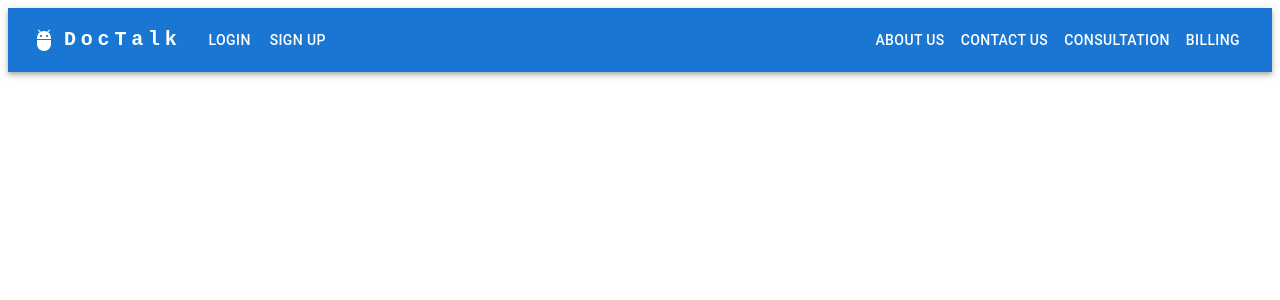
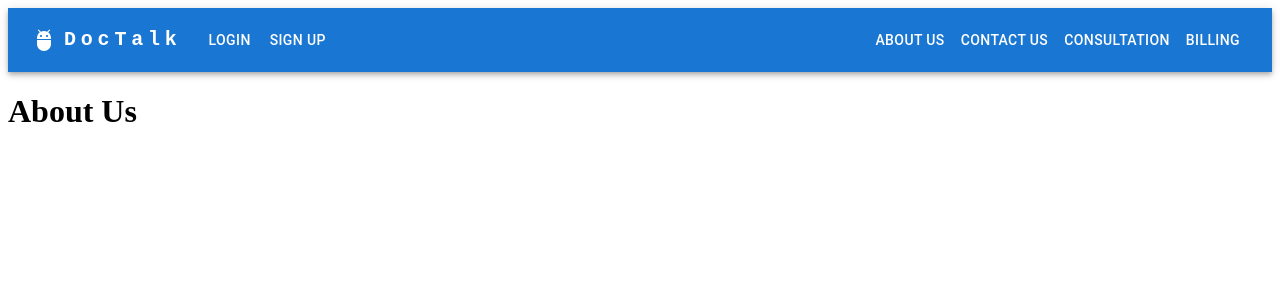
Before and after one commit to femke77/DocTalk, a React (Create React App) app in the folder doctalk/: page /about in a window 1280 px wide. Shown: the top 300 px of the page. Built offline with nearby package versions, Linux system fonts and the light colour scheme.

Commit message:
adding the HomePage

```diff
--- a/doctalk/src/App.js
+++ b/doctalk/src/App.js
@@ -1,5 +1,8 @@
 import React from "react";
 import Header from "./components/Header";
+import AboutUs from "./components/AboutUs";
+import Home from "./components/Home";
+
 import { BrowserRouter as Router, Routes, Route } from 'react-router-dom';
 import {
   ApolloClient,
@@ -36,6 +39,12 @@ function App() {
         <Router>
 
           <Header />
+          <Routes>
+
+            <Route path="/" element={<Home />} />
+            <Route path="/about" element={<AboutUs />} />
+
+          </Routes>
 
         </Router>
       </ApolloProvider>
--- /dev/null
+++ b/doctalk/src/components/AboutUs.js
@@ -0,0 +1,10 @@
+ import React from "react";
+
+ export default function AboutUs() {
+    return (
+        <div>
+            <h1> About Us</h1>
+
+        </div>
+    )
+    }
--- /dev/null
+++ b/doctalk/src/components/Home.js
@@ -0,0 +1,9 @@
+import React from "react";
+
+export default function Home() {
+    return (
+        <div>
+            <h1> Home</h1>
+            </div>
+    )
+}
```
Lines whose indentation alone changed are shown as unchanged.
